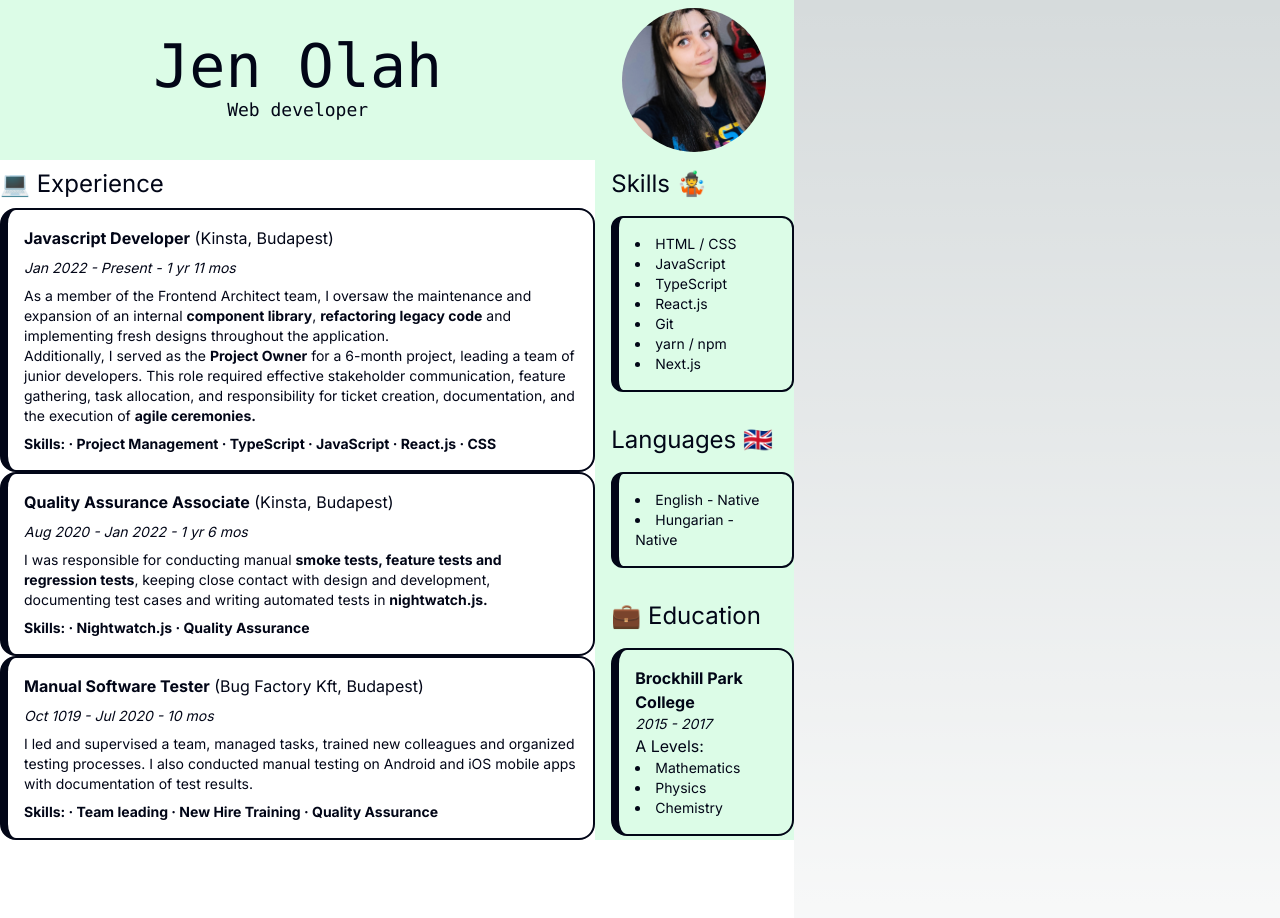
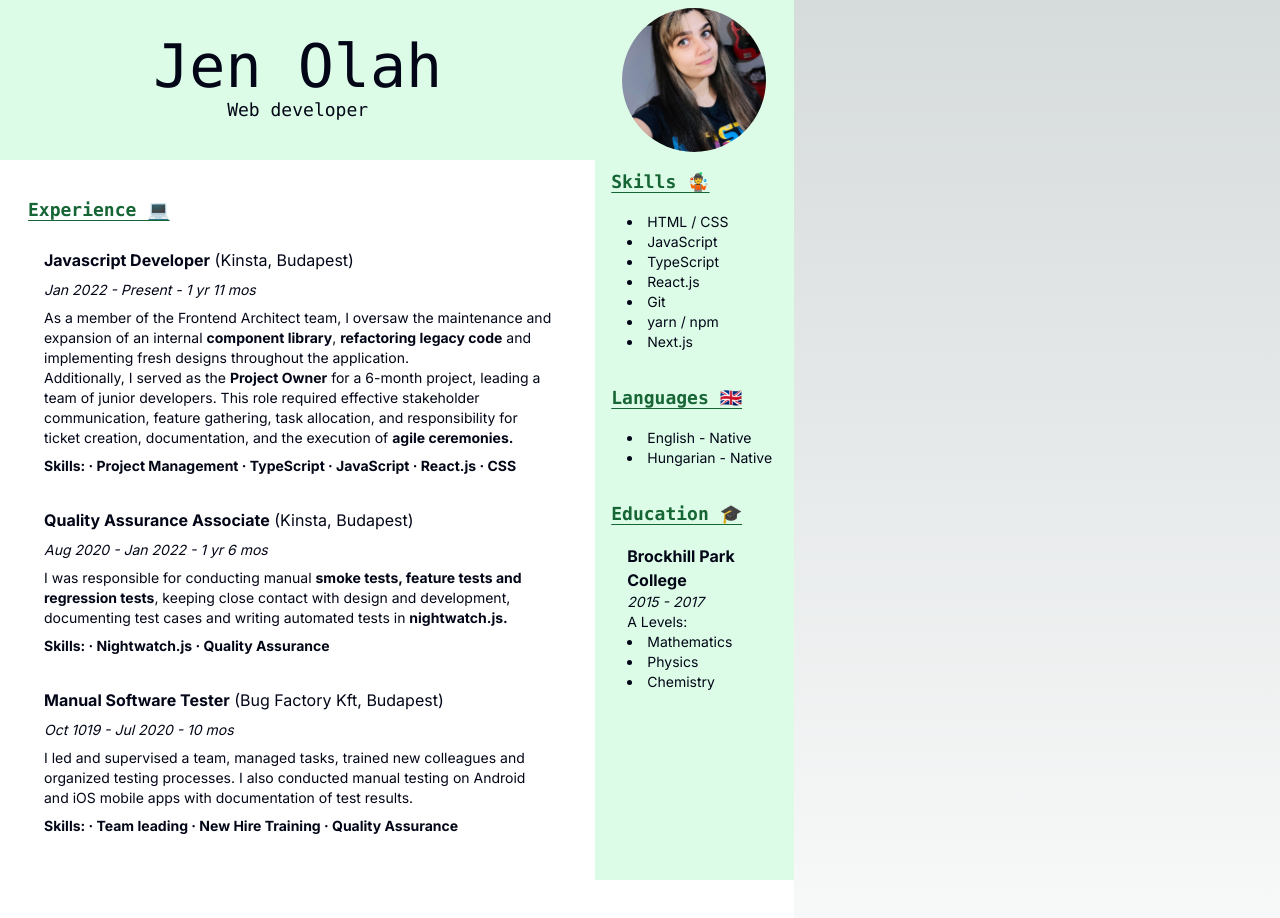
Before and after one commit to jenolah/portfolio, a Next.js app: page /about in a window 1280 px wide. Shown: the top 918 px of the page. Built offline with nearby package versions, Linux system fonts and the light colour scheme.

Commit message:
tweak card styles

```diff
--- a/src/app/about/components/EducationCard.tsx
+++ b/src/app/about/components/EducationCard.tsx
@@ -7,15 +7,17 @@ type Props = {
 export const EducationCard = ({ school, date, aLevels }: Props) => {
   return (
     <div className="flex flex-col gap-2">
-      <h3 className="text-2xl my-2">&#128188; Education</h3>
-      <div className="p-4 gap-2 border-s-8 border-2 border-slate-950 rounded-2xl">
+      <h2 className="title">
+        <b> Education &#127891;</b>
+      </h2>
+      <div className="px-4 gap-2">
         <h3>
           <b>{school}</b>
         </h3>
         <p>
           <i>{date}</i>
         </p>
-        A Levels:
+        <p>A Levels:</p>
         <ul>
           {aLevels.map((aLevel, i) => (
             <li key={i}>{aLevel}</li>
--- a/src/app/about/components/ExperienceCard.tsx
+++ b/src/app/about/components/ExperienceCard.tsx
@@ -14,10 +14,7 @@ type Props = {
 export const ExperienceCard = ({ experiences }: Props) => {
   const allExperiences = experiences.map(
     ({ title, company, date, description, skills }, i) => (
-      <div
-        className="grid p-4 gap-2 border-s-8 border-2 rounded-2xl border-slate-950"
-        key={i}
-      >
+      <div className="grid p-4 gap-2" key={i}>
         <h3>
           <b>{title}</b> ({company})
         </h3>
@@ -36,9 +33,11 @@ export const ExperienceCard = ({ experiences }: Props) => {
     )
   );
   return (
-    <>
-      <h2 className="text-2xl my-2">&#128187; Experience</h2>
+    <div className="bg-white p-7">
+      <h2 className="title">
+        <b>Experience &#128187;</b>
+      </h2>
       {allExperiences}
-    </>
+    </div>
   );
 };
--- a/src/app/about/components/SkillCard.tsx
+++ b/src/app/about/components/SkillCard.tsx
@@ -6,8 +6,10 @@ type Props = {
 export const SkillCard = ({ skillType, skills }: Props) => {
   return (
     <div className="flex flex-col gap-2">
-      <h3 className="text-2xl my-2">{skillType}</h3>
-      <ul className="p-4 border-s-8 border-2 border-slate-950 rounded-xl">
+      <h2 className="title">
+        <b>{skillType}</b>
+      </h2>
+      <ul className="px-4">
         {skills.map((skills, i) => (
           <li key={i}>{skills}</li>
         ))}
```
